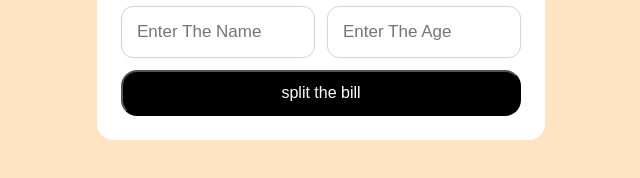
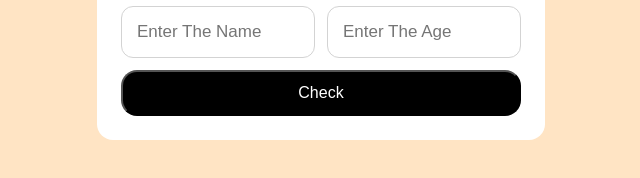
Before and after one commit to ABHIshek065/Js-Vote-Eligibility-Test, a plain HTML site: page index.html in a window 1280 px wide. Shown: the part 262-440 px from the top of the page, 319-959 px from the left. Drawn offline with Linux system fonts and the light colour scheme.

Commit message:
Update index.html

```diff
--- a/index.html
+++ b/index.html
@@ -15,7 +15,7 @@
             <input type="text" placeholder="Enter The Name" id="name">
             <input type="text" placeholder="Enter The Age" id="age">
         </div>
-        <button class="btn"  onclick="check()">split the bill</button>
+        <button class="btn"  onclick="check()">Check</button>
     </div>
 
 
```
